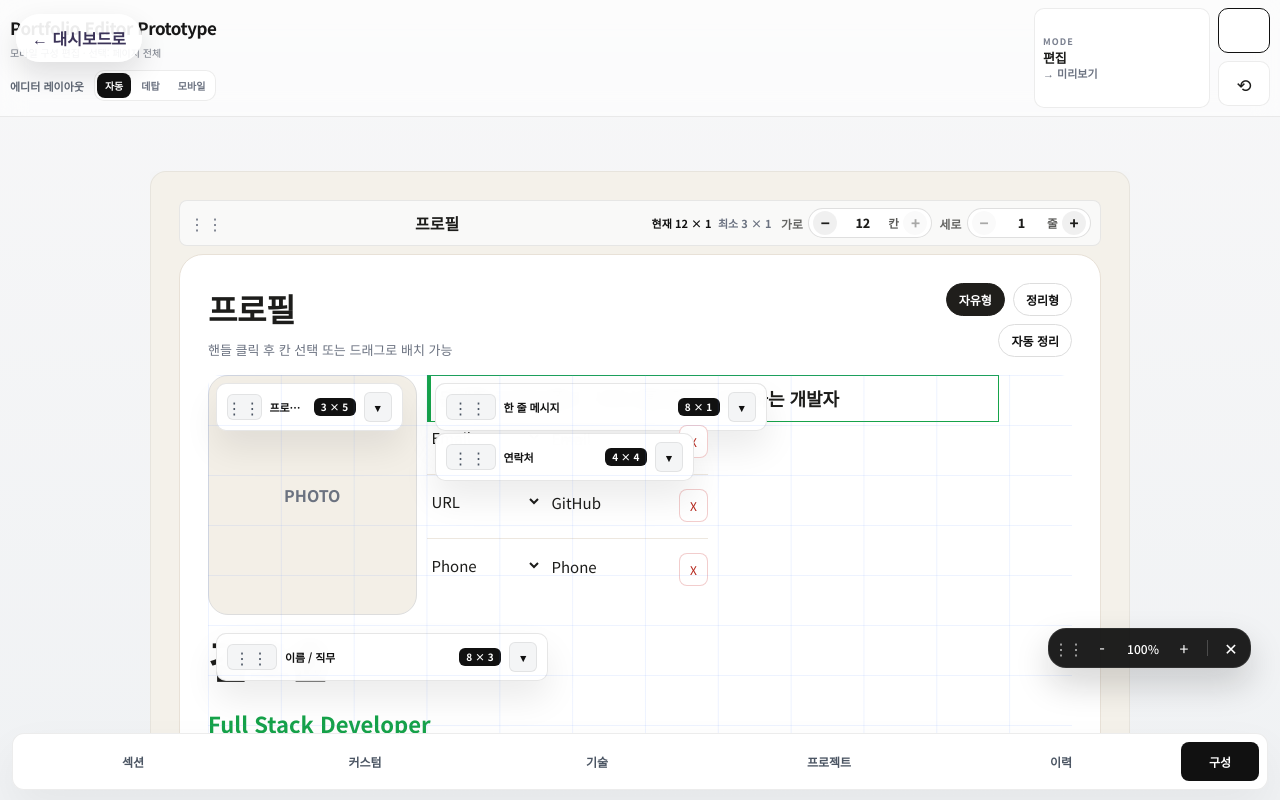
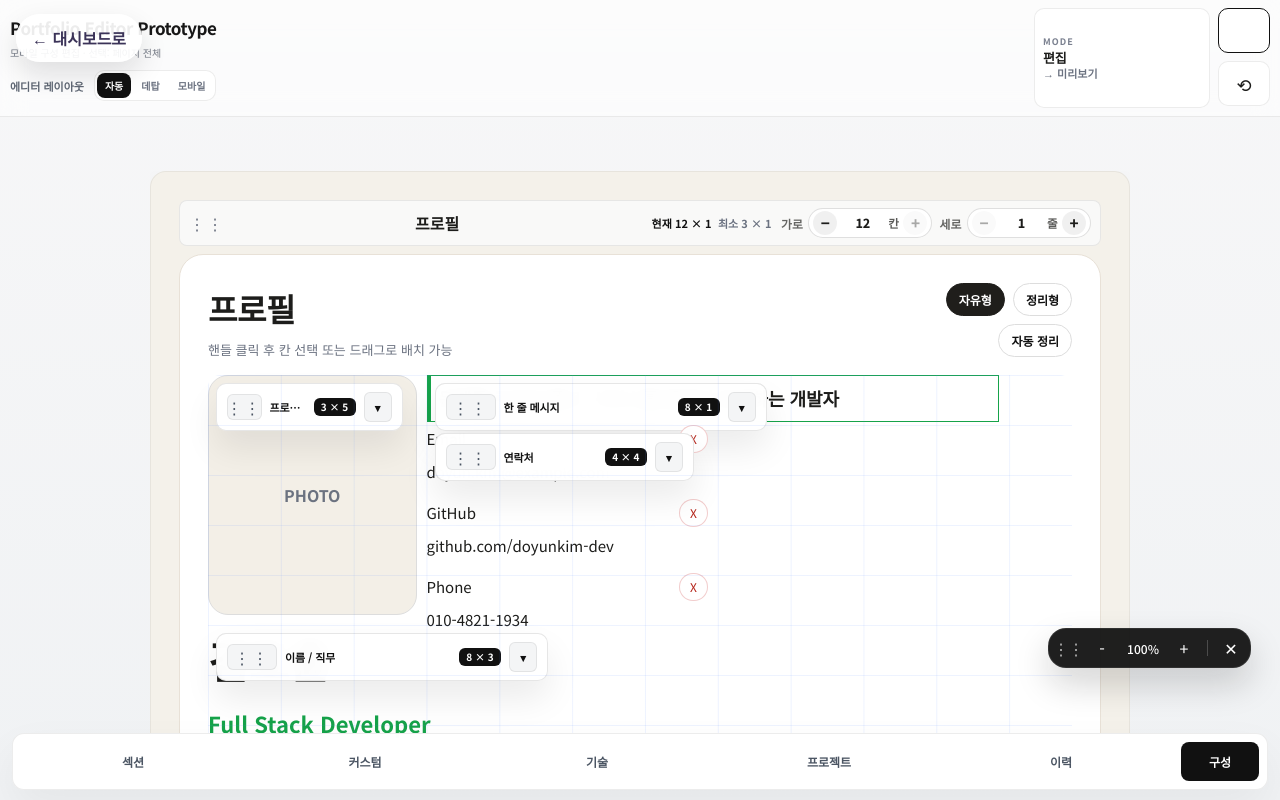
Before and after one commit to hdg5639/portfolio_editor, a React (Vite) app in the folder portfolio_edit/: page / in a window 1280 px wide. Both pictures are taken after a click on the button "새 포트폴리오 만들기". Built offline with nearby package versions, Linux system fonts and the light colour scheme.

Commit message:
refactor: 프로필 연락처 편집 UI를 미리보기와 동일한 비주얼 구조로 정리

```diff
--- a/portfolio_edit/src/features/editor/hooks/actions/useLayoutAndProfileActions.js
+++ b/portfolio_edit/src/features/editor/hooks/actions/useLayoutAndProfileActions.js
@@ -38,15 +38,16 @@ export function useLayoutAndProfileActions(setPortfolio) {
         // 프로필 조작
         updateProfile: (field, value) =>
             setPortfolio((prev) => ({ ...prev, profile: { ...prev.profile, [field]: value } })),
-        addProfileContact: (type = 'text') =>
+        addProfileContact: (type = 'blank') =>
             setPortfolio((prev) => {
                 const presets = {
+                    blank: { label: '', type: 'text', value: '' },
                     email: { label: 'Email', type: 'email', value: '' },
                     phone: { label: 'Phone', type: 'phone', value: '' },
                     url: { label: 'Website', type: 'url', value: '' },
-                    text: { label: 'Custom', type: 'text', value: '' },
+                    text: { label: '연락처', type: 'text', value: '' },
                 };
-                const contact = createProfileContact(presets[type] || presets.text);
+                const contact = createProfileContact(presets[type] || presets.blank);
                 return {
                     ...prev,
                     profile: {
--- a/portfolio_edit/src/features/editor/sections/ProfileSection.jsx
+++ b/portfolio_edit/src/features/editor/sections/ProfileSection.jsx
@@ -1,17 +1,10 @@
-import { useEffect, useMemo, useState } from 'react';
+import { useEffect, useLayoutEffect, useMemo, useRef, useState } from 'react';
 import LayoutSizeControl from './LayoutSizeControl.jsx';
 import LayoutChrome from '../components/LayoutChrome.jsx';
 import GridPlacementOverlay from '../components/GridPlacementOverlay.jsx';
 import { getCardSelectionState, getProfileBlockSelectionState } from '../utils/storeHelpers';
 import { getGridItemPlacementStyle, getGridRowExtent, getManualPlacementPreview, getPackedPlacementPreview, normalizeGridItems } from '../utils/layoutGrid.js';
 import useMeasuredGridItems from '../hooks/useMeasuredGridItems.js';
-
-const CONTACT_TYPE_OPTIONS = [
-    { value: 'email', label: 'Email' },
-    { value: 'phone', label: 'Phone' },
-    { value: 'url', label: 'URL' },
-    { value: 'text', label: 'Custom' },
-];
 
 function bind(store, key, label) {
     return {
@@ -94,6 +87,29 @@ function EditableInput({
 
 function SelectionBadge({ label, tone = 'block' }) {
     return <span className={`selection-badge selection-badge-${tone}`}>{label}</span>;
+}
+
+function AutoGrowTextarea({ className, value, placeholder, onChange, inputMeta }) {
+    const ref = useRef(null);
+
+    useLayoutEffect(() => {
+        const node = ref.current;
+        if (!node) return;
+        node.style.height = '0px';
+        node.style.height = `${node.scrollHeight}px`;
+    }, [value]);
+
+    return (
+        <textarea
+            ref={ref}
+            value={value || ''}
+            placeholder={placeholder}
+            rows={1}
+            className={className}
+            onChange={(e) => onChange(e.target.value)}
+            {...inputMeta}
+        />
+    );
 }
 
 function ProfileBlockShell({
@@ -437,36 +453,21 @@ export default function ProfileSection({ store }) {
             node: (
                 <div className="profile-block profile-contacts-block">
                     {isEdit ? (
-                        <div className="profile-contacts-edit">
+                        <div className="profile-contacts-edit profile-contacts-edit-compact">
                             <div className="profile-contacts-edit-list">
-                                {contacts.map((contact, index) => (
-                                    <div key={contact.id} className="profile-contact-edit-row">
-                                        <div className="profile-contact-edit-fields">
-                                            <select
-                                                value={contact.type}
-                                                onChange={(e) => store.actions.updateProfileContact(contact.id, 'type', e.target.value)}
-                                                {...inputProps(store, `profile.contacts.${contact.id}.type`, '연락처 타입')}
-                                            >
-                                                {CONTACT_TYPE_OPTIONS.map((option) => (
-                                                    <option key={option.value} value={option.value}>{option.label}</option>
-                                                ))}
-                                            </select>
+                                {contacts.length ? contacts.map((contact) => (
+                                    <div key={contact.id} className="profile-contact-edit-card">
+                                        <div className="profile-contact-edit-head">
                                             <input
                                                 value={contact.label || ''}
-                                                placeholder="라벨"
+                                                placeholder="이름"
                                                 onChange={(e) => store.actions.updateProfileContact(contact.id, 'label', e.target.value)}
+                                                className="profile-contact-label-input"
                                                 {...inputProps(store, `profile.contacts.${contact.id}.label`, '연락처 라벨')}
                                             />
-                                            <input
-                                                value={contact.value || ''}
-                                                placeholder="값"
-                                                onChange={(e) => store.actions.updateProfileContact(contact.id, 'value', e.target.value)}
-                                                {...inputProps(store, `profile.contacts.${contact.id}.value`, '연락처 값')}
-                                            />
-                                        </div>
                                             <button
                                                 type="button"
-                                            className="timeline-item-remove ghost danger small"
+                                                className="profile-contact-remove ghost danger small"
                                                 onClick={(e) => {
                                                     e.stopPropagation();
                                                     store.actions.removeProfileContact(contact.id);
@@ -476,7 +477,15 @@ export default function ProfileSection({ store }) {
                                                 X
                                             </button>
                                         </div>
-                                ))}
+                                        <AutoGrowTextarea
+                                            value={contact.value || ''}
+                                            placeholder="내용"
+                                            onChange={(value) => store.actions.updateProfileContact(contact.id, 'value', value)}
+                                            className="profile-contact-value-input"
+                                            inputMeta={inputProps(store, `profile.contacts.${contact.id}.value`, '연락처 값')}
+                                        />
+                                    </div>
+                                )) : <div className="profile-contact-empty">표시할 연락처가 없습니다.</div>}
                             </div>
                         </div>
                     ) : contactPreviewNode}
@@ -485,19 +494,7 @@ export default function ProfileSection({ store }) {
             measureNode: contactPreviewNode,
             actions: (
                 <div className="profile-block-actions profile-contact-actions">
-                    <button type="button" className="ghost small" onClick={(e) => { e.stopPropagation(); store.actions.addProfileContact('email'); }}>이메일 추가</button>
-                    <button type="button" className="ghost small" onClick={(e) => { e.stopPropagation(); store.actions.addProfileContact('phone'); }}>전화 추가</button>
-                    <button type="button" className="ghost small" onClick={(e) => { e.stopPropagation(); store.actions.addProfileContact('url'); }}>링크 추가</button>
-                    <button type="button" className="ghost small" onClick={(e) => { e.stopPropagation(); store.actions.addProfileContact('text'); }}>직접 추가</button>
-                    <button
-                        type="button"
-                        onClick={(e) => {
-                            e.stopPropagation();
-                            store.actions.toggleProfileBlock('contacts');
-                        }}
-                    >
-                        숨김
-                    </button>
+                    <button type="button" className="ghost small" onClick={(e) => { e.stopPropagation(); store.actions.addProfileContact(); }}>추가</button>
                 </div>
             ),
         },
--- a/portfolio_edit/src/features/editor/styles/sections.css
+++ b/portfolio_edit/src/features/editor/styles/sections.css
@@ -438,7 +438,8 @@
 }
 
 .profile-contact-row span,
-.contact-edit-row span {
+.contact-edit-row span,
+.profile-contact-label-input {
     font-size: 12px;
     color: var(--muted);
     letter-spacing: 0.08em;
@@ -456,45 +457,70 @@
 
 .profile-contacts-edit-list {
     display: grid;
-    gap: 16px;
+    gap: 14px;
 }
 
-.profile-contact-edit-row {
-    display: grid;
-    grid-template-columns: minmax(0, 1fr) auto;
-    gap: 12px;
-    align-items: start;
-    padding-top: 14px;
-    border-top: 1px solid rgba(229, 221, 210, 0.7);
+.profile-contacts-edit-compact {
+    gap: 0;
 }
 
-.profile-contact-edit-row:first-child {
-    padding-top: 0;
-    border-top: none;
-}
-
-.profile-contact-edit-fields {
+.profile-contact-edit-card {
     display: grid;
-    grid-template-columns: 116px minmax(120px, 0.42fr) minmax(0, 1fr);
-    gap: 8px;
-    align-items: start;
-}
-
-.profile-contact-edit-fields select,
-.profile-contact-edit-fields input {
+    gap: 6px;
     min-width: 0;
 }
 
-.profile-contact-add-row {
+.profile-contact-edit-head {
     display: flex;
-    flex-wrap: wrap;
+    align-items: center;
     gap: 8px;
-    padding-top: 14px;
-    border-top: 1px solid rgba(229, 221, 210, 0.7);
+    min-width: 0;
 }
 
-.profile-contact-add-row .ghost.small {
-    min-height: 32px;
+.profile-contact-label-input,
+.profile-contact-value-input {
+    width: 100%;
+    min-width: 0;
+    border: 0;
+    background: transparent;
+    padding: 0;
+    color: var(--text);
+}
+
+.profile-contact-label-input {
+    font-weight: 500;
+    line-height: 1.35;
+}
+
+.profile-contact-value-input {
+    font-size: 15px;
+    line-height: 1.55;
+    resize: none;
+    min-height: 0;
+    overflow: hidden;
+    letter-spacing: 0;
+}
+
+.profile-contact-label-input:focus,
+.profile-contact-value-input:focus {
+    outline: none;
+}
+
+.profile-contact-remove {
+    position: static;
+    flex: 0 0 auto;
+    min-width: 22px;
+    min-height: 22px;
+    padding: 0 7px;
+    border-radius: 999px;
+    font-size: 11px;
+    line-height: 1;
+}
+
+.profile-contact-edit-row,
+.profile-contact-edit-fields,
+.profile-contact-add-row {
+    display: none;
 }
 
 .profile-add-tools {
```
Lines whose indentation alone changed are shown as unchanged.
